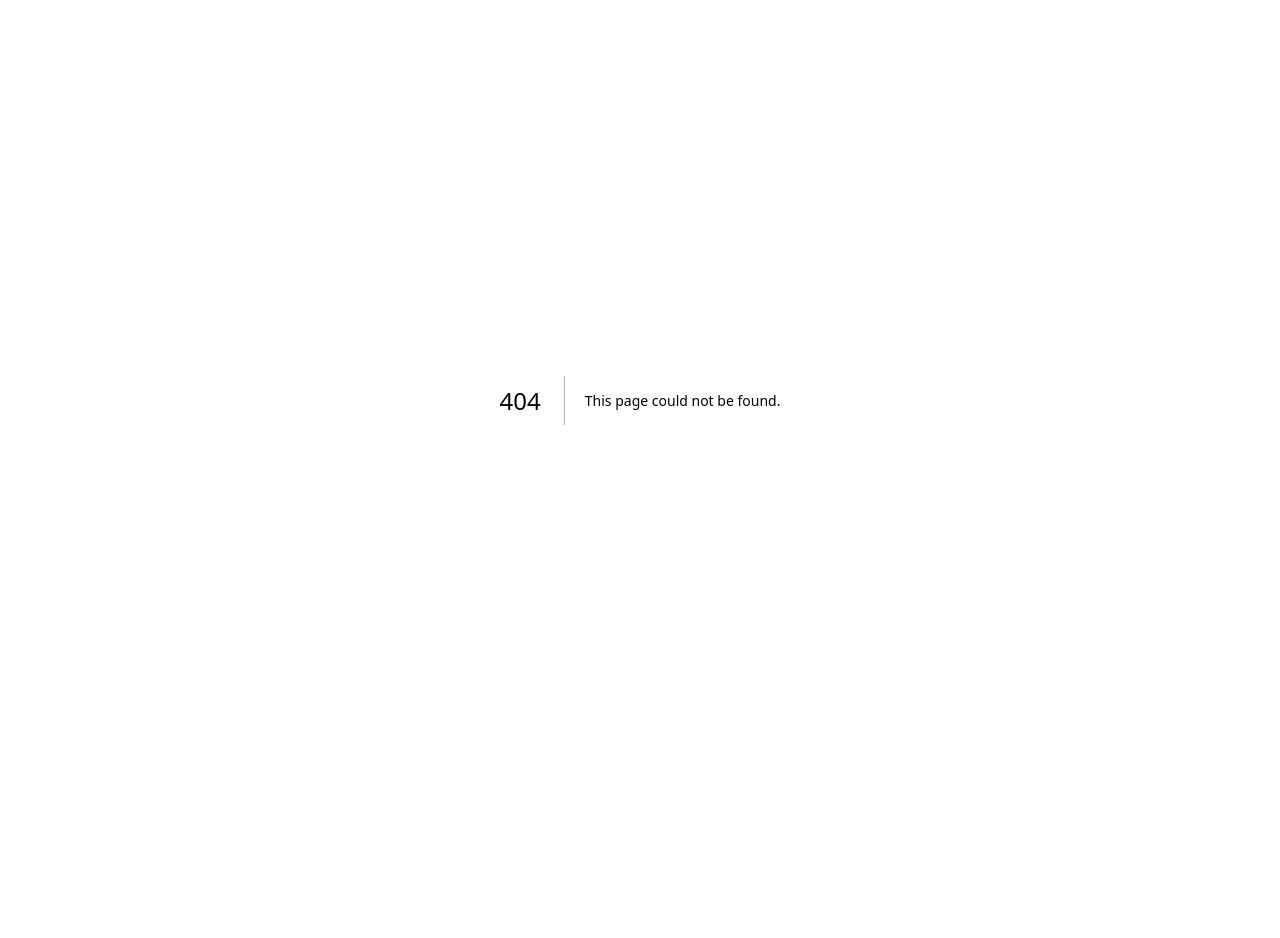
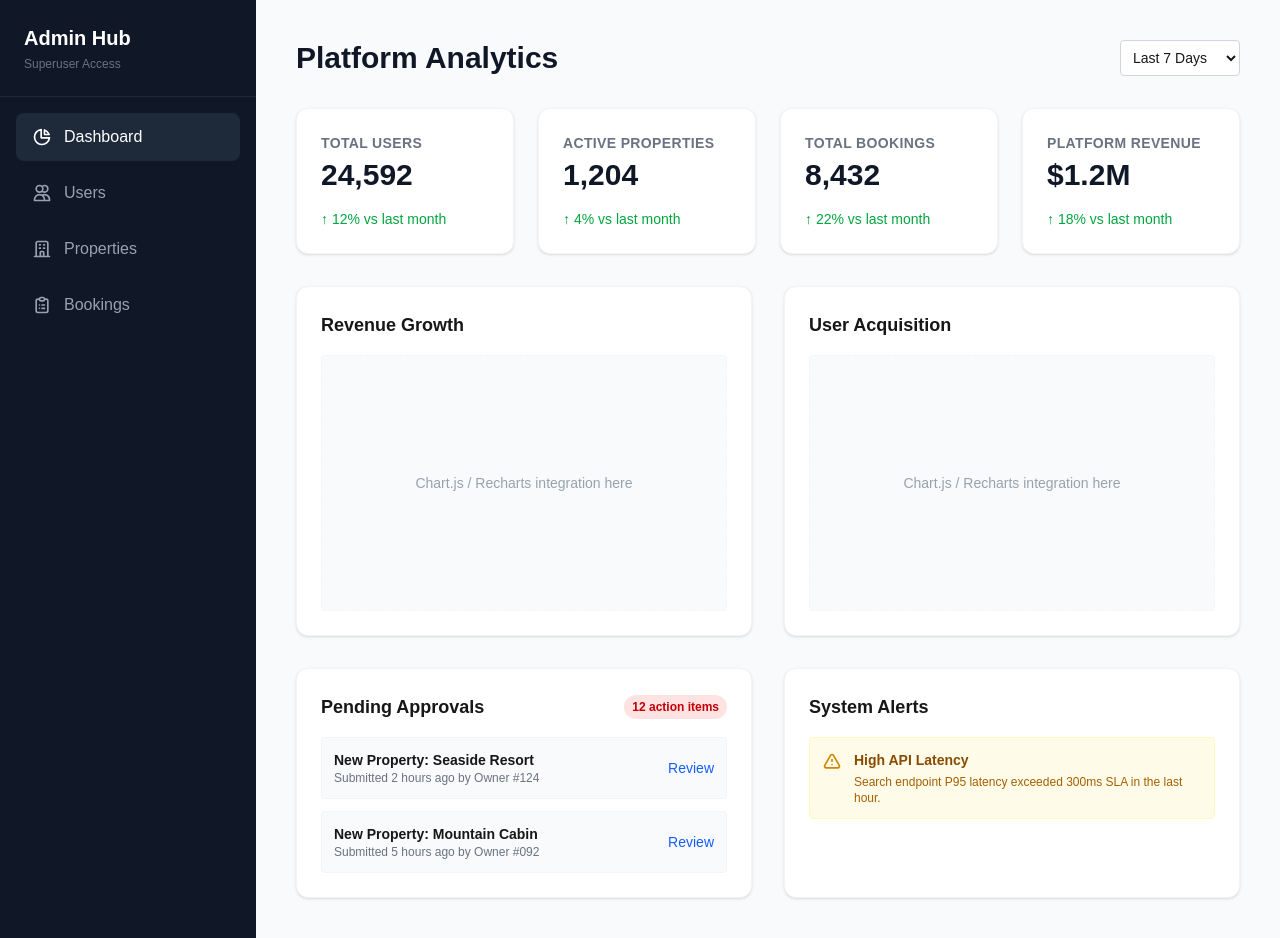
Before and after one commit to samarpansarkar/BookMyStay, a Next.js app in the folder next-bookmystay/: page /admin in a window 1280 px wide. Before the commit this address had no page. Before the commit the page ends 800 px from the top, so only its background shows below. Built offline with nearby package versions, Linux system fonts and the light colour scheme.

Commit message:
Add: admin page and admin layout.

```diff
--- /dev/null
+++ b/next-bookmystay/src/app/admin/layout.jsx
@@ -0,0 +1,88 @@
+import Link from "next/link";
+
+export default function AdminLayout({ children }) {
+  return (
+    <div className='flex min-h-[calc(100vh-theme(spacing.16))] bg-gray-50'>
+      {/* Sidebar Navigation for Admin */}
+      <aside className='w-64 bg-gray-900 text-gray-300 hidden md:block shrink-0'>
+        <div className='p-6 border-b border-gray-800'>
+          <h2 className='text-xl font-bold text-white'>Admin Hub</h2>
+          <p className='text-xs text-gray-500 mt-1'>Superuser Access</p>
+        </div>
+        <nav className='p-4 space-y-2'>
+          <Link
+            href='/admin'
+            className='flex items-center gap-3 px-4 py-3 bg-gray-800 text-white font-medium rounded-lg'>
+            <svg
+              className='w-5 h-5'
+              fill='none'
+              stroke='currentColor'
+              viewBox='0 0 24 24'>
+              <path
+                strokeLinecap='round'
+                strokeLinejoin='round'
+                strokeWidth='2'
+                d='M11 3.055A9.001 9.001 0 1020.945 13H11V3.055z'></path>
+              <path
+                strokeLinecap='round'
+                strokeLinejoin='round'
+                strokeWidth='2'
+                d='M20.488 9H15V3.512A9.025 9.025 0 0120.488 9z'></path>
+            </svg>
+            Dashboard
+          </Link>
+          <Link
+            href='/admin/users'
+            className='flex items-center gap-3 px-4 py-3 text-gray-400 hover:bg-gray-800 hover:text-white font-medium rounded-lg transition'>
+            <svg
+              className='w-5 h-5'
+              fill='none'
+              stroke='currentColor'
+              viewBox='0 0 24 24'>
+              <path
+                strokeLinecap='round'
+                strokeLinejoin='round'
+                strokeWidth='2'
+                d='M12 4.354a4 4 0 110 5.292M15 21H3v-1a6 6 0 0112 0v1zm0 0h6v-1a6 6 0 00-9-5.197M13 7a4 4 0 11-8 0 4 4 0 018 0z'></path>
+            </svg>
+            Users
+          </Link>
+          <Link
+            href='/admin/hotels'
+            className='flex items-center gap-3 px-4 py-3 text-gray-400 hover:bg-gray-800 hover:text-white font-medium rounded-lg transition'>
+            <svg
+              className='w-5 h-5'
+              fill='none'
+              stroke='currentColor'
+              viewBox='0 0 24 24'>
+              <path
+                strokeLinecap='round'
+                strokeLinejoin='round'
+                strokeWidth='2'
+                d='M19 21V5a2 2 0 00-2-2H7a2 2 0 00-2 2v16m14 0h2m-2 0h-5m-9 0H3m2 0h5M9 7h1m-1 4h1m4-4h1m-1 4h1m-5 10v-5a1 1 0 011-1h2a1 1 0 011 1v5m-4 0h4'></path>
+            </svg>
+            Properties
+          </Link>
+          <Link
+            href='/admin/bookings'
+            className='flex items-center gap-3 px-4 py-3 text-gray-400 hover:bg-gray-800 hover:text-white font-medium rounded-lg transition'>
+            <svg
+              className='w-5 h-5'
+              fill='none'
+              stroke='currentColor'
+              viewBox='0 0 24 24'>
+              <path
+                strokeLinecap='round'
+                strokeLinejoin='round'
+                strokeWidth='2'
+                d='M9 5H7a2 2 0 00-2 2v12a2 2 0 002 2h10a2 2 0 002-2V7a2 2 0 00-2-2h-2M9 5a2 2 0 002 2h2a2 2 0 002-2M9 5a2 2 0 012-2h2a2 2 0 012 2m-3 7h3m-3 4h3m-6-4h.01M9 16h.01'></path>
+            </svg>
+            Bookings
+          </Link>
+        </nav>
+      </aside>
+
+      <main className='flex-1 w-full overflow-hidden'>{children}</main>
+    </div>
+  );
+}
--- /dev/null
+++ b/next-bookmystay/src/app/admin/page.jsx
@@ -0,0 +1,148 @@
+export default function AdminDashboard() {
+  return (
+    <div className='p-6 md:p-10 max-w-7xl mx-auto'>
+      <div className='flex justify-between items-center mb-8'>
+        <h1 className='text-3xl font-bold text-gray-900'>Platform Analytics</h1>
+        <div className='flex gap-2'>
+          <select className='border border-gray-300 rounded p-2 text-sm bg-white'>
+            <option>Last 7 Days</option>
+            <option>Last 30 Days</option>
+            <option>This Year</option>
+          </select>
+        </div>
+      </div>
+
+      {/* Top KPI Cards */}
+      <div className='grid grid-cols-1 md:grid-cols-2 lg:grid-cols-4 gap-6 mb-8'>
+        <div className='bg-white p-6 rounded-xl shadow-sm border border-gray-100 flex flex-col justify-between'>
+          <div>
+            <p className='text-sm text-gray-500 font-bold uppercase tracking-wide mb-1'>
+              Total Users
+            </p>
+            <h2 className='text-3xl font-bold text-gray-900'>24,592</h2>
+          </div>
+          <p className='text-sm text-green-600 font-medium mt-4'>
+            ↑ 12% vs last month
+          </p>
+        </div>
+        <div className='bg-white p-6 rounded-xl shadow-sm border border-gray-100 flex flex-col justify-between'>
+          <div>
+            <p className='text-sm text-gray-500 font-bold uppercase tracking-wide mb-1'>
+              Active Properties
+            </p>
+            <h2 className='text-3xl font-bold text-gray-900'>1,204</h2>
+          </div>
+          <p className='text-sm text-green-600 font-medium mt-4'>
+            ↑ 4% vs last month
+          </p>
+        </div>
+        <div className='bg-white p-6 rounded-xl shadow-sm border border-gray-100 flex flex-col justify-between'>
+          <div>
+            <p className='text-sm text-gray-500 font-bold uppercase tracking-wide mb-1'>
+              Total Bookings
+            </p>
+            <h2 className='text-3xl font-bold text-gray-900'>8,432</h2>
+          </div>
+          <p className='text-sm text-green-600 font-medium mt-4'>
+            ↑ 22% vs last month
+          </p>
+        </div>
+        <div className='bg-white p-6 rounded-xl shadow-sm border border-gray-100 flex flex-col justify-between'>
+          <div>
+            <p className='text-sm text-gray-500 font-bold uppercase tracking-wide mb-1'>
+              Platform Revenue
+            </p>
+            <h2 className='text-3xl font-bold text-gray-900'>$1.2M</h2>
+          </div>
+          <p className='text-sm text-green-600 font-medium mt-4'>
+            ↑ 18% vs last month
+          </p>
+        </div>
+      </div>
+
+      <div className='grid grid-cols-1 lg:grid-cols-2 gap-8 mb-8'>
+        {/* Charts Placholders */}
+        <div className='bg-white p-6 rounded-xl shadow-sm border border-gray-100'>
+          <h3 className='text-lg font-bold mb-4'>Revenue Growth</h3>
+          <div className='h-64 bg-gray-50 rounded border border-gray-100 flex items-center justify-center text-sm text-gray-400 border-dashed'>
+            Chart.js / Recharts integration here
+          </div>
+        </div>
+        <div className='bg-white p-6 rounded-xl shadow-sm border border-gray-100'>
+          <h3 className='text-lg font-bold mb-4'>User Acquisition</h3>
+          <div className='h-64 bg-gray-50 rounded border border-gray-100 flex items-center justify-center text-sm text-gray-400 border-dashed'>
+            Chart.js / Recharts integration here
+          </div>
+        </div>
+      </div>
+
+      {/* System Health / Pending Actions */}
+      <div className='grid grid-cols-1 md:grid-cols-2 gap-8'>
+        <div className='bg-white p-6 rounded-xl shadow-sm border border-gray-100'>
+          <div className='flex justify-between items-center mb-4'>
+            <h3 className='text-lg font-bold'>Pending Approvals</h3>
+            <span className='bg-red-100 text-red-700 text-xs font-bold px-2 py-1 rounded-full'>
+              12 action items
+            </span>
+          </div>
+          <div className='space-y-3'>
+            <div className='flex justify-between items-center bg-gray-50 p-3 border border-gray-100 rounded'>
+              <div>
+                <p className='font-bold text-sm'>
+                  New Property: Seaside Resort
+                </p>
+                <p className='text-xs text-gray-500'>
+                  Submitted 2 hours ago by Owner #124
+                </p>
+              </div>
+              <button className='text-blue-600 font-medium text-sm hover:underline'>
+                Review
+              </button>
+            </div>
+            <div className='flex justify-between items-center bg-gray-50 p-3 border border-gray-100 rounded'>
+              <div>
+                <p className='font-bold text-sm'>
+                  New Property: Mountain Cabin
+                </p>
+                <p className='text-xs text-gray-500'>
+                  Submitted 5 hours ago by Owner #092
+                </p>
+              </div>
+              <button className='text-blue-600 font-medium text-sm hover:underline'>
+                Review
+              </button>
+            </div>
+          </div>
+        </div>
+
+        <div className='bg-white p-6 rounded-xl shadow-sm border border-gray-100'>
+          <h3 className='text-lg font-bold mb-4'>System Alerts</h3>
+          <div className='space-y-3'>
+            <div className='flex items-start gap-3 bg-yellow-50 p-3 border border-yellow-100 rounded'>
+              <svg
+                className='w-5 h-5 text-yellow-600 shrink-0 mt-0.5'
+                fill='none'
+                stroke='currentColor'
+                viewBox='0 0 24 24'>
+                <path
+                  strokeLinecap='round'
+                  strokeLinejoin='round'
+                  strokeWidth='2'
+                  d='M12 9v2m0 4h.01m-6.938 4h13.856c1.54 0 2.502-1.667 1.732-3L13.732 4c-.77-1.333-2.694-1.333-3.464 0L3.34 16c-.77 1.333.192 3 1.732 3z'></path>
+              </svg>
+              <div>
+                <p className='font-bold text-sm text-yellow-800'>
+                  High API Latency
+                </p>
+                <p className='text-xs text-yellow-700 mt-1'>
+                  Search endpoint P95 latency exceeded 300ms SLA in the last
+                  hour.
+                </p>
+              </div>
+            </div>
+          </div>
+        </div>
+      </div>
+    </div>
+  );
+}
```
